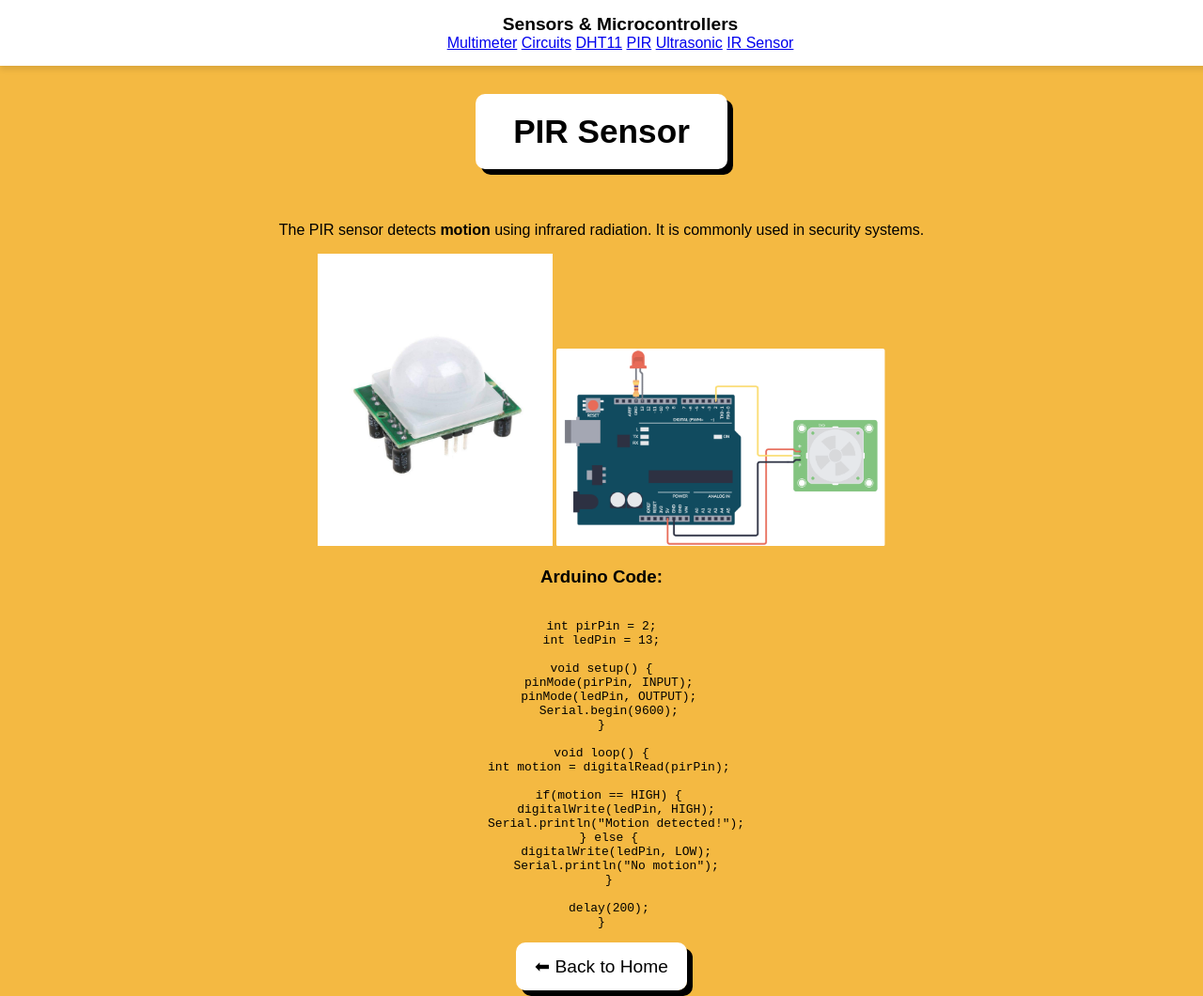
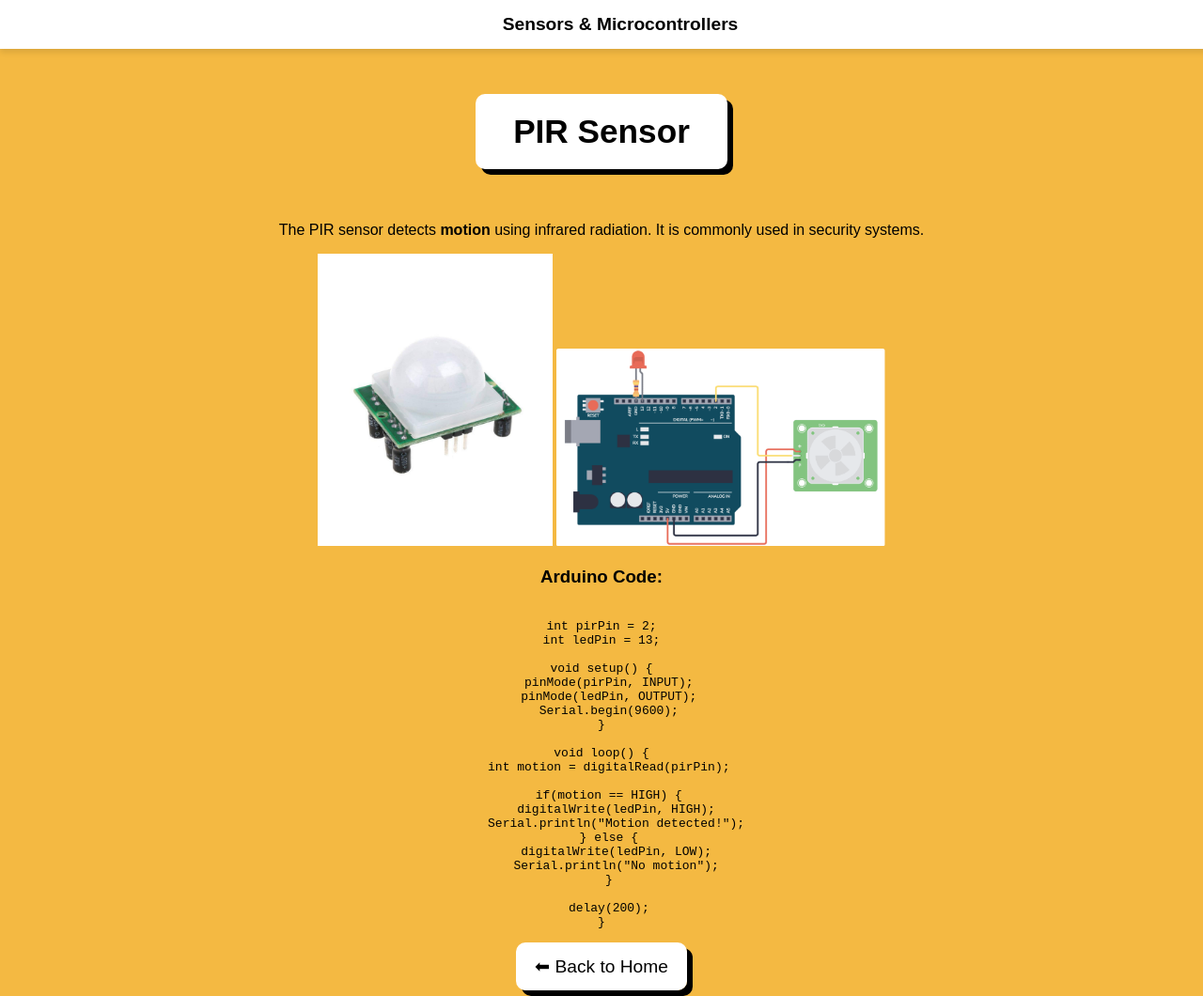
Before and after one commit to riyashastri4/Sensors-and-microcontrollers, a plain HTML site: page pir.html in a window 1280 px wide. Shown: the top 1060 px of the page at 94% size. Drawn offline with Linux system fonts and the light colour scheme.

Commit message:
Update pir.html

```diff
--- a/pir.html
+++ b/pir.html
@@ -9,16 +9,8 @@
 </head>
 <body>
   <nav>
-    <a href="index.html" class="nav-brand">Sensors & Microcontrollers</a>
-    <div class="nav-links">
-      <a href="multimeter.html">Multimeter</a>
-      <a href="circuit.html">Circuits</a>
-      <a href="dht11.html">DHT11</a>
-      <a href="pir.html">PIR</a>
-      <a href="ultrasonic.html">Ultrasonic</a>
-      <a href="ir.html">IR Sensor</a>
-    </div>
-  </nav>
+  <a href="index.html" class="nav-brand">Sensors & Microcontrollers</a>
+</nav>
 
   <div class="container">
     <div class="title-box">
```
